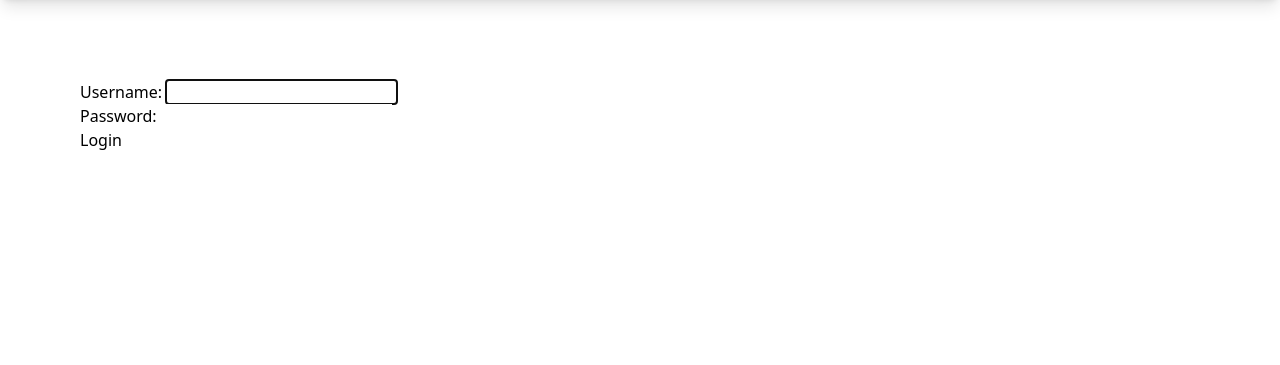
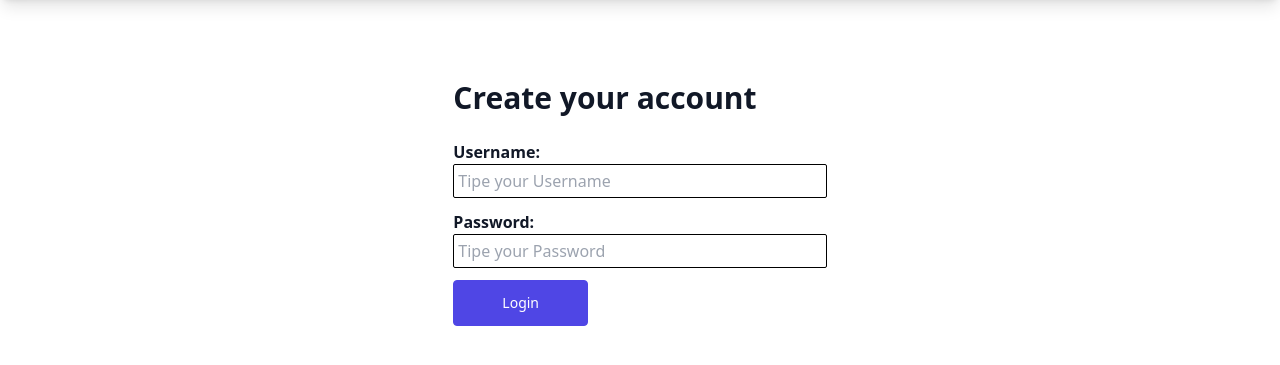
Before and after one commit to andresagab/py_coffe_shop, a Django app: page /users/login/ in a window 1280 px wide. Shown: the part 84-449 px from the top of the page. Run offline with Django 5.2, Linux system fonts and the light colour scheme; some libraries are stand-ins or nearby versions.

Commit message:
v0.6.3 Update login.html
Update the login.html template to improve UI, also create the common_button.html template to make a reusable component

```diff
--- a/templates/components/buttons/common_button.html
+++ b/templates/components/buttons/common_button.html
@@ -0,0 +1,8 @@
+<button
+        slot="{% with type|default:'button' as type %}{{ type }}{% endwith %}"
+        class="inline-block rounded border border-indigo-600 bg-indigo-600 px-12 py-3 text-sm font-medium text-white hover:bg-transparent hover:text-indigo-600 focus:outline-none focus:ring active:text-indigo-500"
+>
+    {% with name as name %}
+        {{ name }}
+    {% endwith %}
+</button>
--- a/users/templates/users/login.html
+++ b/users/templates/users/login.html
@@ -4,10 +4,36 @@
 
 {% block content %}
 
-<form method="POST">
-    {% csrf_token %}
-    {{ form.as_p }}
-    <button type="submit">Login</button>
-</form>
+    <div class="container mx-auto w-1/3">
+        <h1 class="text-2xl font-bold text-gray-900 sm:text-3xl">Create your account</h1>
+        <form method="POST">
+            {% csrf_token %}
+            <section class="flex flex-col items-start justify-between gap-3 mt-6">
+                {% for field in form %}
+                        <div class="flex flex-col w-full">
+                            <label
+                                    class="font-semibold text-gray-900 text-md"
+                                    for="{{ field.id_for_label }}"
+                            >
+                                {{ field.label_tag }}
+                            </label>
+                            <input
+                                    type="{{ field.widget_type }}"
+                                    name="{{ field.html_name }}"
+                                    class="font-normal text-md text-slate-800 p-1 border border-black rounded-sm w-full"
+                                    placeholder="Tipe your {{ field.label }}"
+                            >
+                            {% if field.help_text %}
+                                <span class="font-normal text-gray-700 text-xs">{{ field.help_text }}</span>
+                            {% endif %}
+                            {% for error in field.errors %}
+                                <span class="font-normal text-red-700 text-xs">{{ error }}</span>
+                            {% endfor %}
+                        </div>
+                    {% endfor %}
+                {% include "components/buttons/common_button.html" with type="submit" name="Login" %}
+            </section>
+        </form>
+    </div>
 
 {% endblock content %}
```
